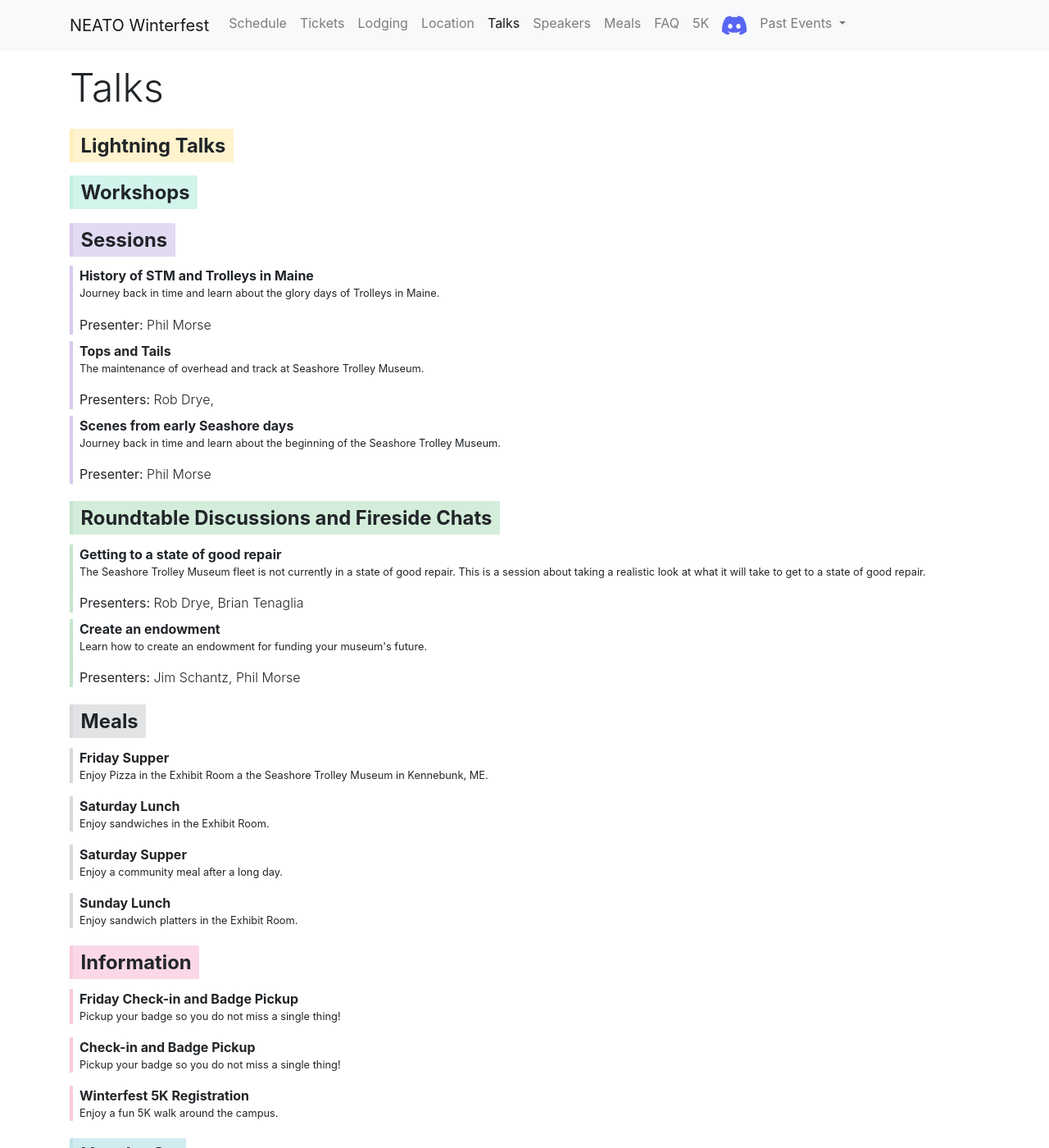
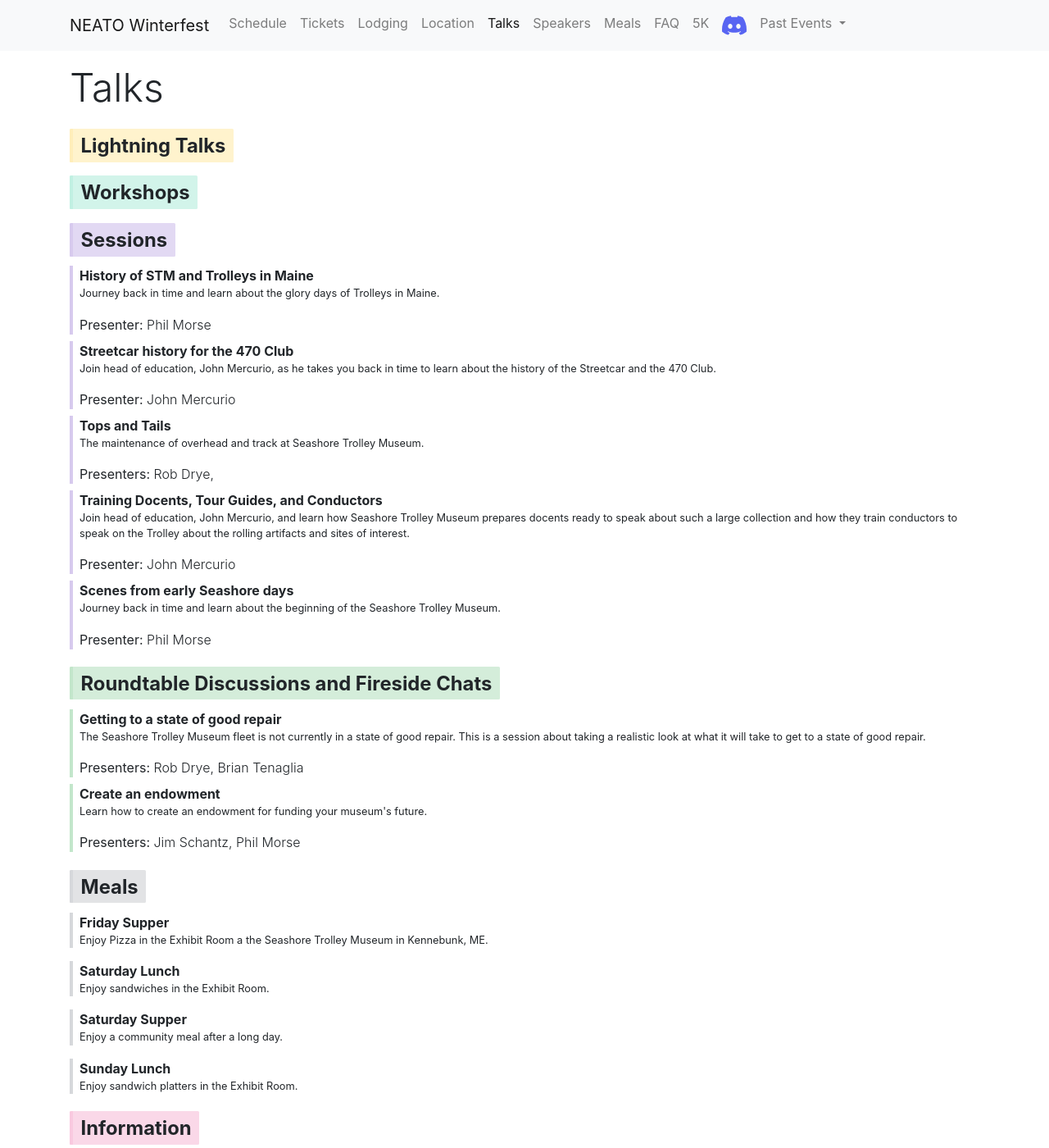
Before and after one commit to NEATOWinterfest/neatowinterfest.org, a Jekyll site: the page built from talks/index.md, in a window 1280 px wide and 1400 px high. Shown: the whole window at 82% size. Built offline with Jekyll 4.4.1, drawn with Linux system fonts in a browser that asks for light colours; some of the changed text lies outside the part shown.

Commit message:
night photo shoot

```diff
--- a/_data/program.yml
+++ b/_data/program.yml
@@ -64,6 +64,10 @@
       - name: "Saturday Guest Trolley Operations"
         time_start: '8:00'
         time_end: '18:00'
+      - name: "Night Time Photo Shoot"
+        time_start: '21:00'
+        time_end: '23:00'
+
 
 
   - name: "Exhibit Room in the Visitors Center"
@@ -102,6 +106,14 @@
 
   - name: "Conference Room in the Visitors Center"
     talks:
+
+      - name: "Streetcar history for the 470 Club"
+        time_start: '9:00'
+        time_end: '9:45'
+      - name: "Training Docents, Tour Guides, and Conductors"
+        time_start: '10:00'
+        time_end: '10:45'
+
       - name: "Create an endowment"
         time_start: '11:00'
         time_end: '11:45'
--- /dev/null
+++ b/_talks/Streetcar-history-for-the-470-Club.md
@@ -0,0 +1,19 @@
+---
+name: Streetcar history for the 470 Club
+speakers:
+  - John Mercurio
+categories:
+  - Sessions
+summary: "Join head of education, John Mercurio, as he takes you back in time to learn about the history of the Streetcar and the 470 Club."
+---
+
+Learn about the history of the Streetcar and the 470 Club.
+
+
+## Location
+
+Visitors Center 2nd Floor Conference Room
+
+## Session Type
+
+Session
--- /dev/null
+++ b/_talks/Training-Docents-Tour-Guides-and-Conductors.md
@@ -0,0 +1,19 @@
+---
+name: Training Docents, Tour Guides, and Conductors
+speakers:
+  - John Mercurio
+categories:
+  - Sessions
+summary: "Join head of education, John Mercurio, and learn how Seashore Trolley Museum prepares docents ready to speak about such a large collection and how they train conductors to speak on the Trolley about the rolling artifacts and sites of interest."
+---
+
+How Seashore Trolley Museum prepares docents ready to speak about such a large collection and how they train conductors to speak on the Trolley about the rolling artifacts and sites of interest.
+
+
+## Location
+
+Visitors Center 2nd Floor Conference Room
+
+## Session Type
+
+Session
```
Also changed, not shown: _talks/Night-Time-Photo-Shoot.md (added, +17 -0 lines), assets/images/nightphotoshoot2021.jpg (added).
